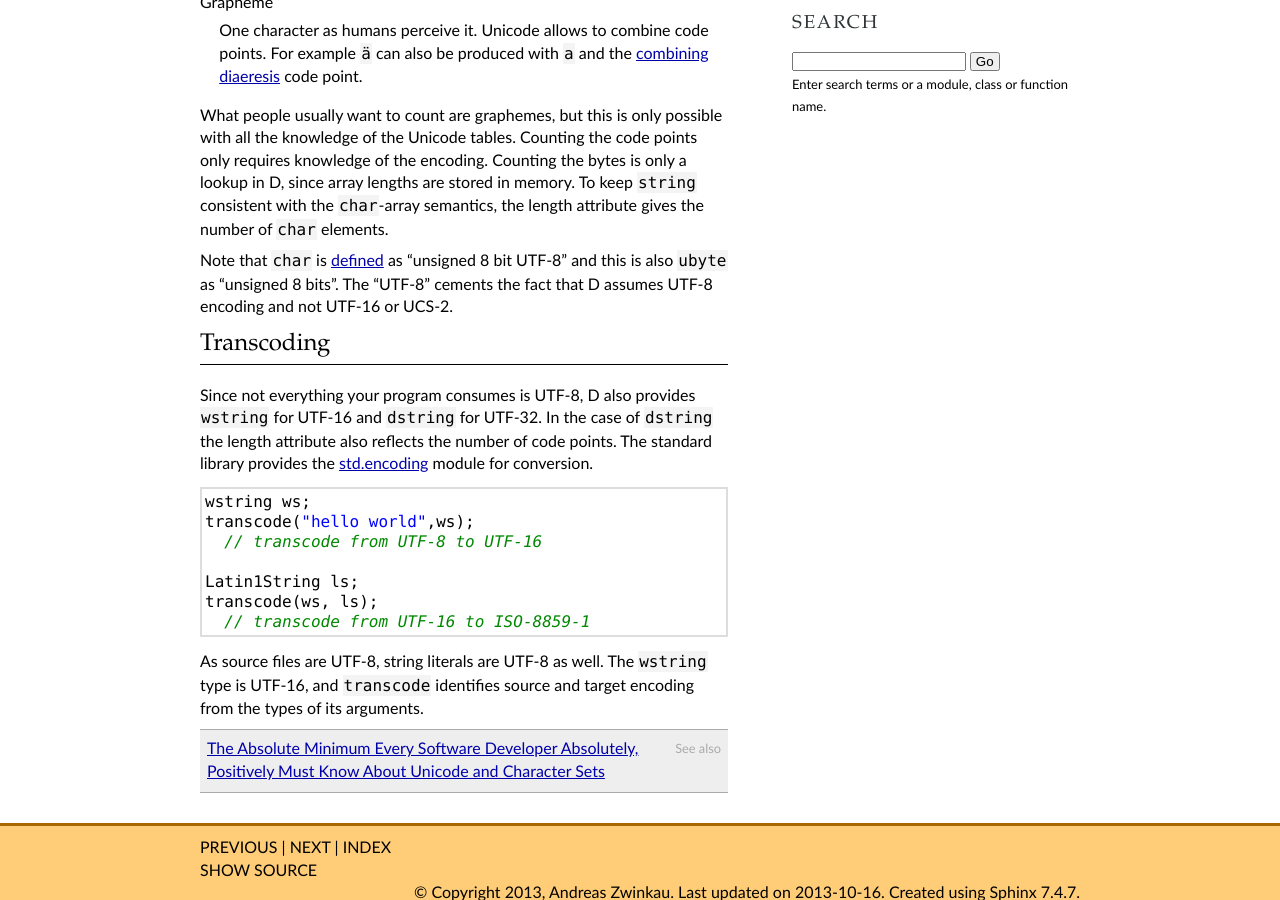
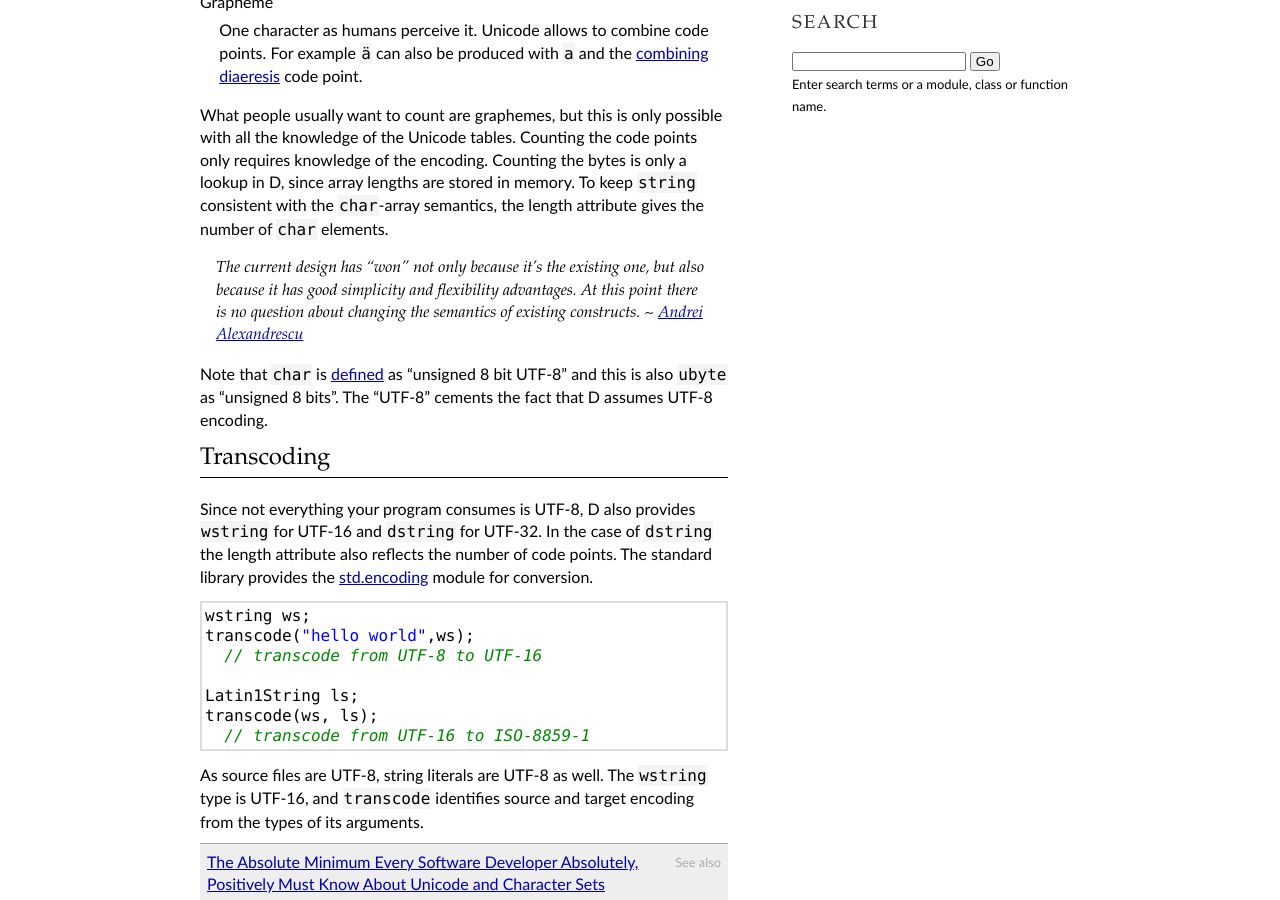
Before and after one commit to qznc/d-tut, a Sphinx documentation site: the page built from source/unicode.rst, in a window 1280 px wide and 900 px high, scrolled down 830 px. Built offline with Sphinx 7.4.7, drawn with Linux system fonts in a browser that asks for light colours.

Commit message:
Quote Andrei on Unicode

```diff
--- a/source/unicode.rst
+++ b/source/unicode.rst
@@ -57,11 +57,16 @@ since array lengths are stored in memory.
 To keep ``string`` consistent with the ``char``-array semantics,
 the length attribute gives the number of ``char`` elements.
 
+  The current design has "won" not only because it's the
+  existing one, but also because it has good simplicity and flexibility
+  advantages. At this point there is no question about changing the
+  semantics of existing constructs.
+  ~ `Andrei Alexandrescu <http://forum.dlang.org/post/l3h49k$b6$1@digitalmars.com>`_
+
 Note that ``char`` is `defined <http://dlang.org/type.html>`_
 as "unsigned 8 bit UTF-8"
 and this is also ``ubyte`` as "unsigned 8 bits".
-The "UTF-8" cements the fact that D assumes UTF-8 encoding
-and not UTF-16 or UCS-2.
+The "UTF-8" cements the fact that D assumes UTF-8 encoding.
 
 Transcoding
 -----------
```
